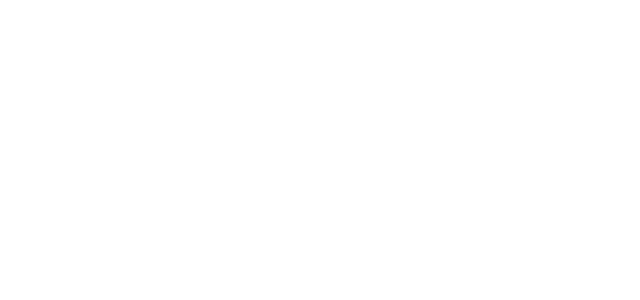
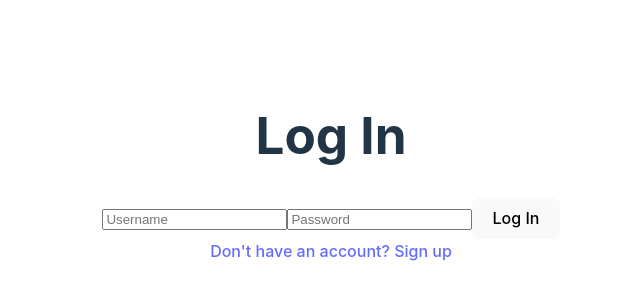
Before and after one commit to Stranger-s-Things1/strangerthings, a React (Vite) app: page / in a window 1280 px wide. Before the commit this address had no page. Shown: the part 232-532 px from the top of the page, without its empty margins (309-949 px from the left). Built offline with nearby package versions, Linux system fonts and the light colour scheme.

Commit message:
Create pages folder to render components so we can have a better flow. Starting to combine everything together

```diff
--- a/src/App.jsx
+++ b/src/App.jsx
@@ -2,9 +2,8 @@
 import { Routes, Route } from 'react-router-dom'
 import Posts from './components/Posts'
 import PostForm from './components/PostForm'
-import Login from './components/Login'
 import Register from './components/Register'
-
+import Home from './Pages/Home'
 
 
 import './App.css'
@@ -15,9 +14,10 @@
   return (
     <>
     <Routes>
-      <Route path="/login" element={<Login />}/>
-      <Route path="/register" element={<Register />}/>
-      <Route path="/post" element={<Posts />}/>
+      <Route path="/" element={<Home />}/>
+      <Route path="/users/register" element={<Register />}/>
+      <Route path="/posts" element={<Posts />}/>
+      <Route path="/post/form" element={<PostForm />} />
     </Routes>
 
     </>
--- /dev/null
+++ b/src/Pages/Home.jsx
@@ -0,0 +1,13 @@
+import LoginForm from "../components/LoginForm"
+
+const Home = () =>{
+
+    return(
+        <>
+            <h1>Log In</h1>
+            <LoginForm />
+        </>
+    )
+}
+
+export default Home;
--- a/src/components/Login.jsx
+++ /dev/null
@@ -1,53 +0,0 @@
-import { useState } from 'react';
-import { LOGIN_API_URL } from '../api/api';
-
-const handleSubmit = (e) => {
-    e.preventDefault();
-    const form = e.target;
-    const formData = new FormData(form);
-    const userData = Object.fromEntries(formData.entries());
-
-    const loginUser = async () =>{
-        try{
-            const response = await fetch(`${REGISTER_API_URL}`, {
-                method: form.method,
-                headers: {
-                    'Content-Type':'application/json'
-                },
-                body: JSON.stringify({
-                    user: {
-                        "username": `${userData.username}`,
-                        "password": `${userData.password}`
-                    }
-                })
-            });
-            const result = await response.json();
-            console.log(result);
-        } catch(error) {
-            console.log(error);
-        }
-
-    }
-    loginUser();
-}
-
-const Login = () => {
-
-    const [token, setToken] = useState("");
-    const [message, setMessage] = useState("");
-
-
-
-
-    return (
-        <>
-            <form method="POST" onSubmit={handleSubmit}>
-                <input name="username" placeholder="Username" />
-                <input name="password" placeholder="Password" />
-                <button>Submit</button>
-            </form>
-        </>
-    )
-}
-
-export default Login;
--- /dev/null
+++ b/src/components/LoginForm.jsx
@@ -0,0 +1,64 @@
+import { useState,useEffect } from 'react';
+import { LOGIN_API_URL } from '../api/api';
+import { useNavigate } from 'react-router-dom';
+import { Link } from 'react-router-dom';
+
+
+
+const LoginForm = () => {
+
+    const [token, setToken] = useState("");
+    const [message, setMessage] = useState("");
+    const navigate = useNavigate()
+
+    useEffect(()=>{
+        if(token !== ""){
+            navigate('/posts')
+        }
+    },[token])
+
+    const handleSubmit = (e) => {
+        e.preventDefault();
+        const form = e.target;
+        const formData = new FormData(form);
+        const userData = Object.fromEntries(formData.entries());
+
+        const loginUser = async () =>{
+            try{
+                const response = await fetch(`${LOGIN_API_URL}`, {
+                    method: form.method,
+                    headers: {
+                        'Content-Type':'application/json'
+                    },
+                    body: JSON.stringify({
+                        user: {
+                            "username": `${userData.username}`,
+                            "password": `${userData.password}`
+                        }
+                    })
+                });
+                const result = await response.json();
+                setToken(result.data.token);
+            } catch(error) {
+                console.log(error);
+            }
+
+        }
+        loginUser();
+    }
+
+
+
+    return (
+        <>
+            <form method="POST" onSubmit={handleSubmit}>
+                <input name="username" placeholder="Username" />
+                <input name="password" placeholder="Password" />
+                <button>Log In</button>
+            </form>
+            <Link to="/users/register">Don't have an account? Sign up</Link>
+        </>
+    )
+}
+
+export default LoginForm;
--- a/src/components/PostForm.jsx
+++ b/src/components/PostForm.jsx
@@ -1,11 +1,7 @@
 import { POST_API_URL } from "../api/api"
 
 const handleSubmit = async (e) =>{
-    e.preventDefault();
-    const form = e.target;
-    const formData = new FormData(form);
-    const post = Object.fromEntries(formData.entries());
-    console.log(post);
+
 
     // try{
     //     const response = await fetch(`${POST_API_URL}`, {
```
Also changed, not shown: src/components/NavBar.jsx (added).
